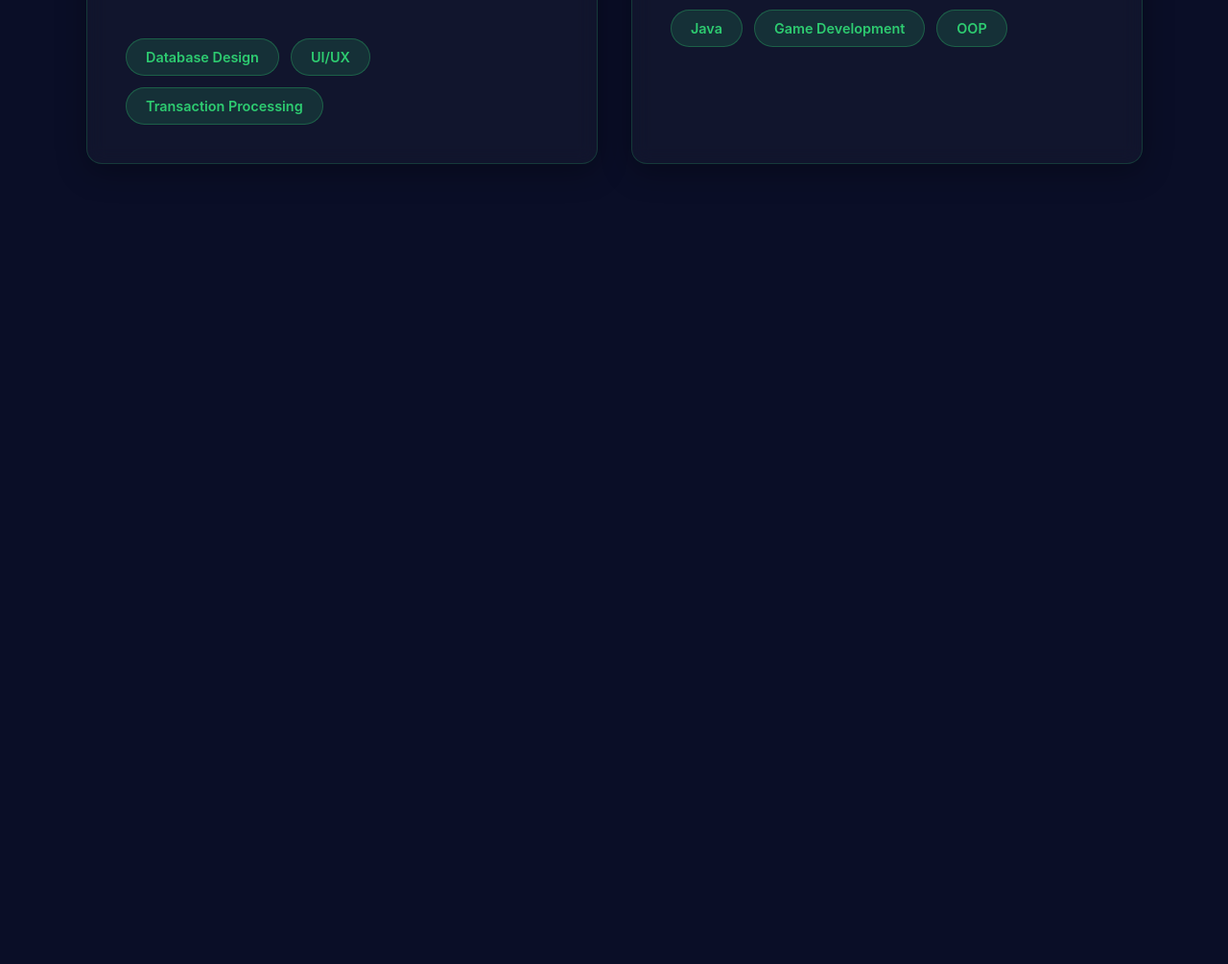
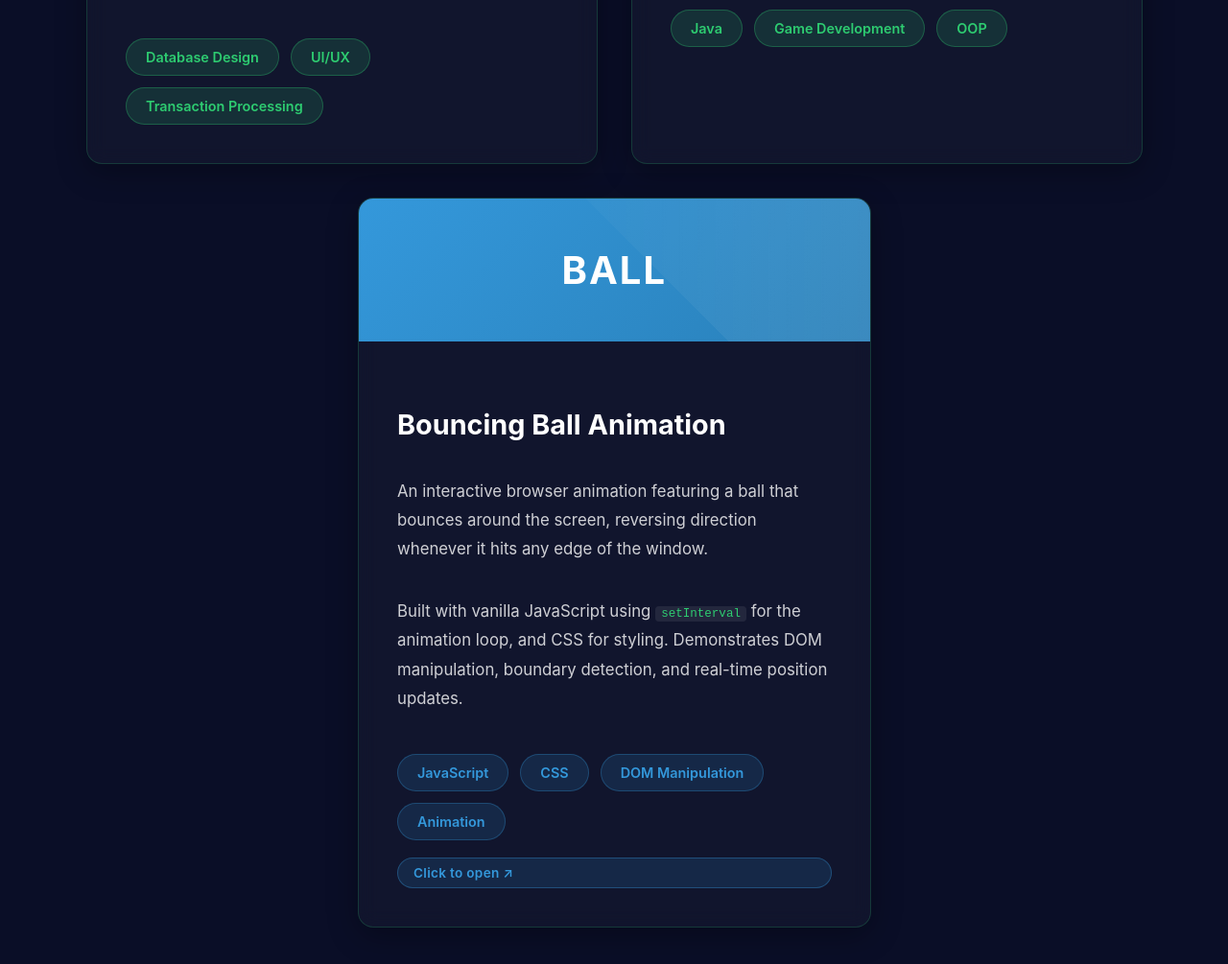
Before and after one commit to ZekeBuilds/my-website, a website built with webpack: page works.html in a window 1280 px wide. Shown: the part 815-1820 px from the top of the page at 96% size. Before the commit the page ends 1046 px from the top, so only its background shows below. Built offline with nearby package versions, Linux system fonts and the light colour scheme.

Commit message:
Add Bouncing Ball to Portfolio

```diff
--- a/css/works.css
+++ b/css/works.css
@@ -82,8 +82,15 @@ body {
 
 .projects-grid {
     display: grid;
-    grid-template-columns: repeat(auto-fit, minmax(500px, 1fr));
+    grid-template-columns: repeat(2, 1fr);
     gap: 35px;
+}
+
+/* Center the third card (bouncing ball) below the first two */
+.projects-grid .project-card:nth-child(3) {
+    grid-column: 1 / -1;
+    max-width: calc(50% - 17.5px);
+    margin: 0 auto;
 }
 
 .project-card {
@@ -101,6 +108,8 @@ body {
     border: 1px solid rgba(46, 204, 113, 0.2);
     position: relative;
     animation: fadeInScale 0.8s ease-out both;
+    text-decoration: none;
+    color: inherit;
 }
 
 .project-card:nth-child(1) {
@@ -109,6 +118,10 @@ body {
 
 .project-card:nth-child(2) {
     animation-delay: 0.8s;
+}
+
+.project-card:nth-child(3) {
+    animation-delay: 1.0s;
 }
 
 @keyframes fadeInScale {
@@ -146,6 +159,42 @@ body {
     border-color: #2ecc71;
 }
 
+/* Clickable card — extra cursor + active feedback */
+.project-card-link {
+    cursor: pointer;
+}
+
+.project-card-link:hover {
+    border-color: #3498db;
+    box-shadow:
+        0 20px 60px rgba(52, 152, 219, 0.35),
+        inset 0 1px 0 rgba(255, 255, 255, 0.2);
+}
+
+.project-card-link:active {
+    transform: translateY(-6px) scale(1.01);
+}
+
+/* "Click to open" hint badge */
+.open-link-hint {
+    display: inline-block;
+    margin-top: 18px;
+    padding: 7px 16px;
+    background: rgba(52, 152, 219, 0.15);
+    border: 1px solid rgba(52, 152, 219, 0.35);
+    border-radius: 20px;
+    font-size: 0.85em;
+    font-weight: 600;
+    color: #3498db;
+    letter-spacing: 0.3px;
+    transition: background 0.3s, color 0.3s;
+}
+
+.project-card-link:hover .open-link-hint {
+    background: #3498db;
+    color: #0a0e27;
+}
+
 .project-icon {
     background: linear-gradient(135deg, #2ecc71 0%, #27ae60 100%);
     padding: 50px;
@@ -159,6 +208,11 @@ body {
     letter-spacing: 2px;
     position: relative;
     overflow: hidden;
+}
+
+/* Blue-tinted icon for the bouncing ball card */
+.project-card-link .project-icon {
+    background: linear-gradient(135deg, #3498db 0%, #2980b9 100%);
 }
 
 .project-icon::before {
@@ -205,6 +259,14 @@ body {
     margin-bottom: 18px;
 }
 
+.project-card code {
+    background: rgba(255, 255, 255, 0.08);
+    padding: 1px 6px;
+    border-radius: 4px;
+    font-size: 0.92em;
+    color: #2ecc71;
+}
+
 .tech-tags {
     display: flex;
     flex-wrap: wrap;
@@ -223,6 +285,12 @@ body {
     transition: all 0.3s cubic-bezier(0.4, 0, 0.2, 1);
     position: relative;
     overflow: hidden;
+}
+
+.project-card-link .tech-tag {
+    background: rgba(52, 152, 219, 0.15);
+    color: #3498db;
+    border-color: rgba(52, 152, 219, 0.3);
 }
 
 .tech-tag::before {
@@ -249,3 +317,8 @@ body {
     transform: translateY(-3px);
     box-shadow: 0 6px 20px rgba(46, 204, 113, 0.4);
 }
+
+.project-card-link .tech-tag:hover {
+    background: #3498db;
+    box-shadow: 0 6px 20px rgba(52, 152, 219, 0.4);
+}
--- a/works.html
+++ b/works.html
@@ -33,7 +33,7 @@
             <div class="project-card">
                 <div class="project-icon">GAME</div>
                 <div class="project-content">
-                    <h3>AttackOfTheLivingModules</h3>
+                    <h3>Attack Of The Living Modules</h3>
                     <p>A Space Invaders-inspired arcade game created using Java. This project combines classic gameplay
                         mechanics with modern programming techniques.</p>
                     <p>Features include enemy AI, collision detection, progressive difficulty levels, and engaging
@@ -46,6 +46,25 @@
                     </div>
                 </div>
             </div>
+
+            <a href="bouncing-ball.html" target="_blank" class="project-card project-card-link">
+                <div class="project-icon">BALL</div>
+                <div class="project-content">
+                    <h3>Bouncing Ball Animation</h3>
+                    <p>An interactive browser animation featuring a ball that bounces around the screen, reversing
+                        direction whenever it hits any edge of the window.</p>
+                    <p>Built with vanilla JavaScript using <code>setInterval</code> for the animation loop, and CSS
+                        for styling. Demonstrates DOM manipulation, boundary detection, and real-time position
+                        updates.</p>
+                    <div class="tech-tags">
+                        <span class="tech-tag">JavaScript</span>
+                        <span class="tech-tag">CSS</span>
+                        <span class="tech-tag">DOM Manipulation</span>
+                        <span class="tech-tag">Animation</span>
+                    </div>
+                    <div class="open-link-hint">Click to open ↗</div>
+                </div>
+            </a>
         </div>
     </div>
 </body>
```
